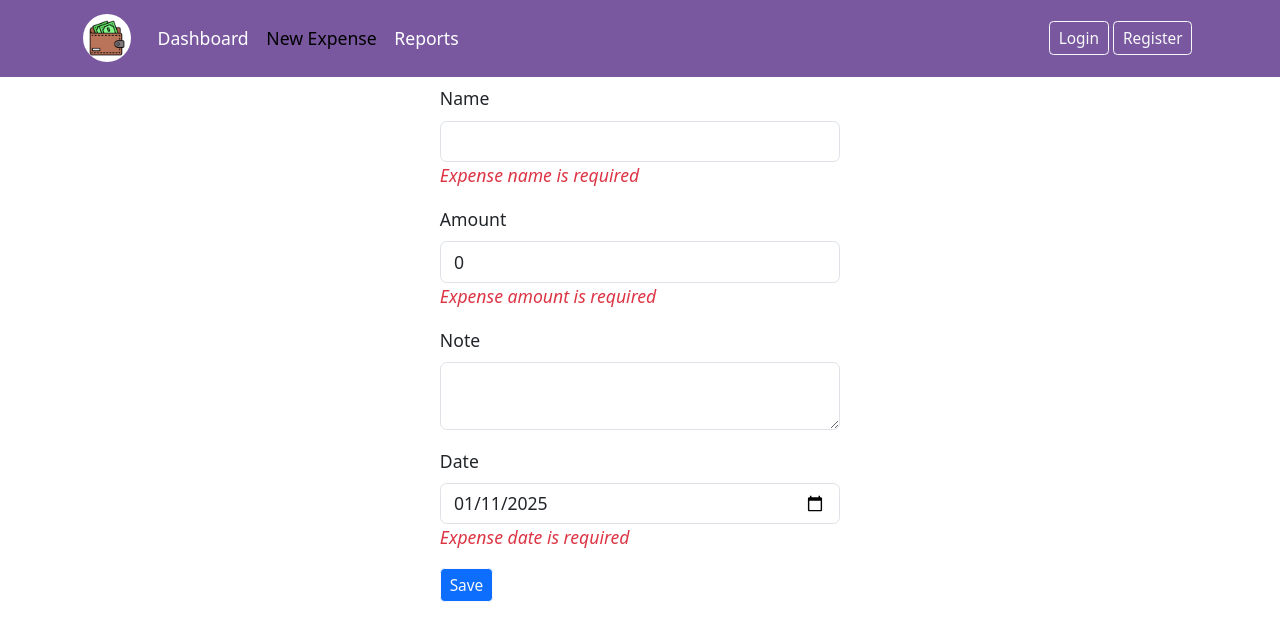
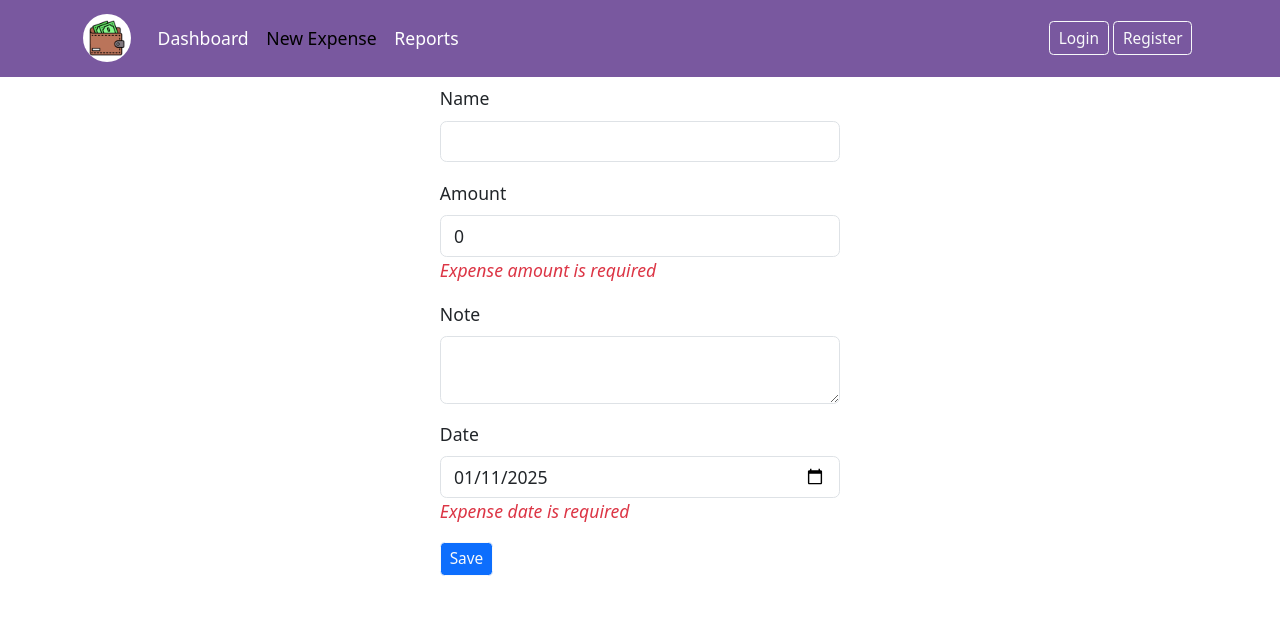
Before and after one commit to Russole/Expense-Application, a React (Vite) app in the folder Frontend/webapp/: page /new in a window 1280 px wide. Shown: the top 640 px of the page. Built offline with nearby package versions, Linux system fonts and the light colour scheme.

Commit message:
Install Yup Library
- New Expense Page Validation

```diff
--- a/Frontend/webapp/package.json
+++ b/Frontend/webapp/package.json
@@ -17,7 +17,8 @@
     "react": "^18.3.1",
     "react-dom": "^18.3.1",
     "react-icons": "^5.4.0",
-    "react-router-dom": "^7.1.1"
+    "react-router-dom": "^7.1.1",
+    "yup": "^1.6.1"
   },
   "devDependencies": {
     "@eslint/js": "^9.9.0",
--- a/Frontend/webapp/src/pages/expense/NewExpense.tsx
+++ b/Frontend/webapp/src/pages/expense/NewExpense.tsx
@@ -1,6 +1,11 @@
 import { useFormik } from "formik";
 import split from "./../../../node_modules/lodash-es/split";
 import { Expense } from "../../model/Expense";
+import * as Yup from "yup";
+
+const expenseValidationSchema = Yup.object({
+  name: Yup.string().required("Expense name is required"),
+});
 
 const NewExpense = () => {
   const formik = useFormik({
@@ -14,6 +19,7 @@ const NewExpense = () => {
     onSubmit: (values: Expense) => {
       console.log(values);
     },
+    validationSchema: expenseValidationSchema,
   });
   return (
     <div className="d-flex justify-content-center align-items-center mt-2">
@@ -30,10 +36,11 @@ const NewExpense = () => {
               className="form-control"
               value={formik.values.name}
               onChange={formik.handleChange}
+              onBlur={formik.handleBlur}
             />
-            <div className="text-danger fst-italic">
-              Expense name is required
-            </div>
+            {formik.touched.name && formik.errors.name ? (
+              <div className="text-danger fst-italic">{formik.errors.name}</div>
+            ) : null}
           </div>
           <div className="mb-3">
             <label htmlFor="amount" className="form-label">
@@ -47,6 +54,7 @@ const NewExpense = () => {
               value={formik.values.amount}
               onChange={formik.handleChange}
             />
+
             <div className="text-danger fst-italic">
               Expense amount is required
             </div>
```
Also changed, not shown: 1 other file (tests, documents, lock files or other folders).
